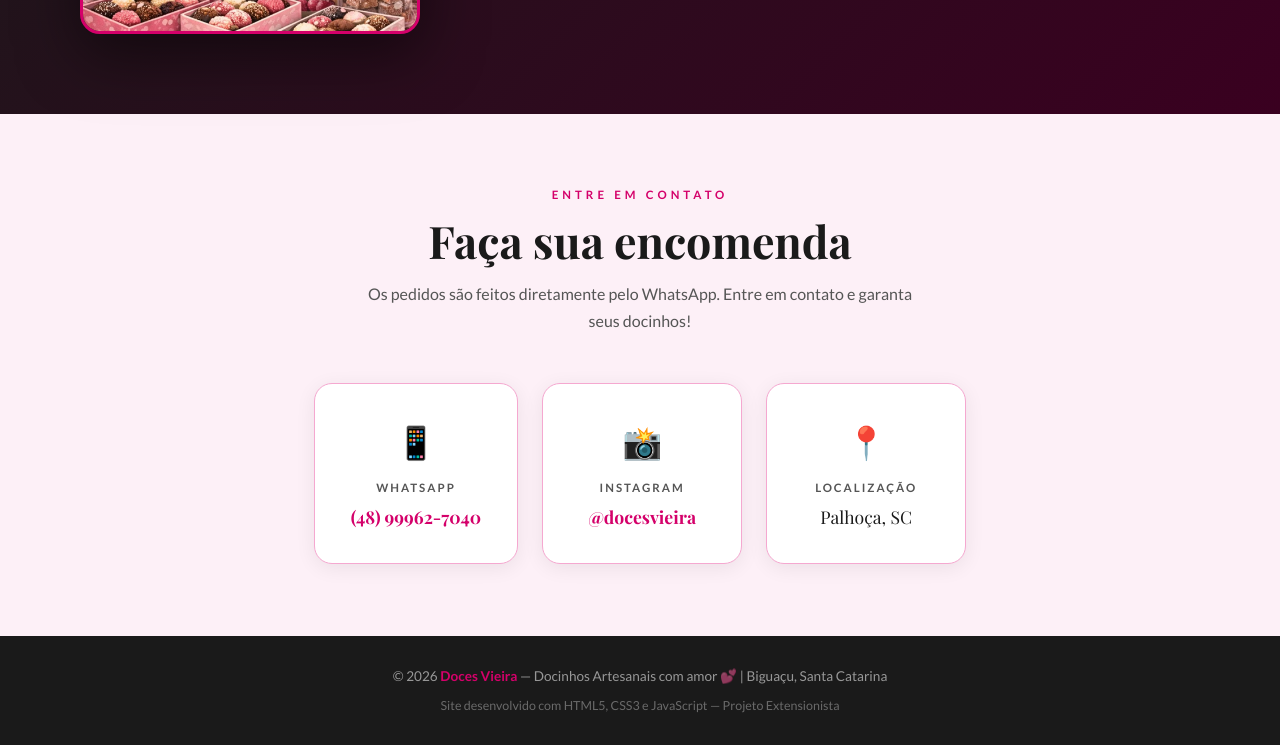
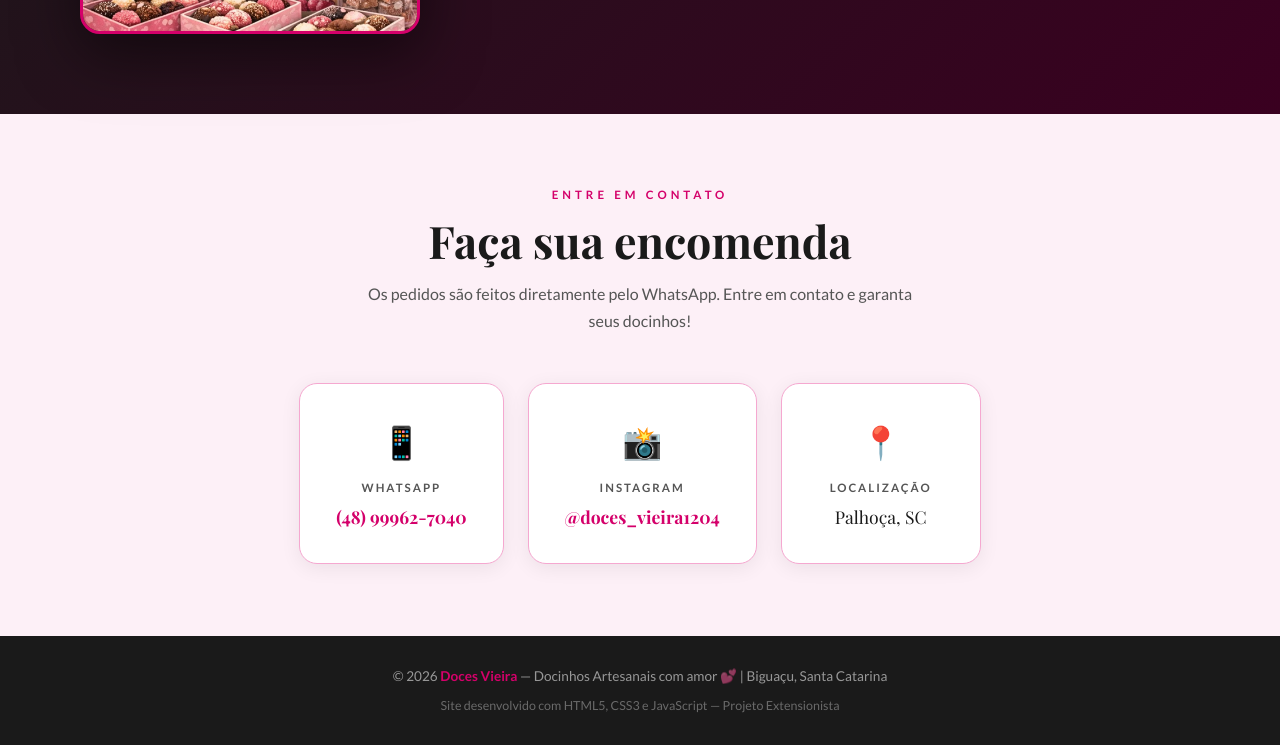
Before and after one commit to rejanegallotti/Atividade-Extensionista-II-Uninter, a plain HTML site: page index.html in a window 1280 px wide. Shown: the part 2369-3114 px from the top of the page. Drawn offline with nearby package versions, Linux system fonts and the light colour scheme; a web font is replaced by a local one.

Commit message:
Ajustes finais finais

```diff
--- a/index.html
+++ b/index.html
@@ -221,7 +221,7 @@
           <div class="contact-label">Instagram</div>
           <div class="contact-value">
             <a href="https://www.instagram.com/doces_vieira1204/" target="_blank" rel="noopener">
-              @docesvieira
+              @doces_vieira1204
             </a>
           </div>
         </div>
```
